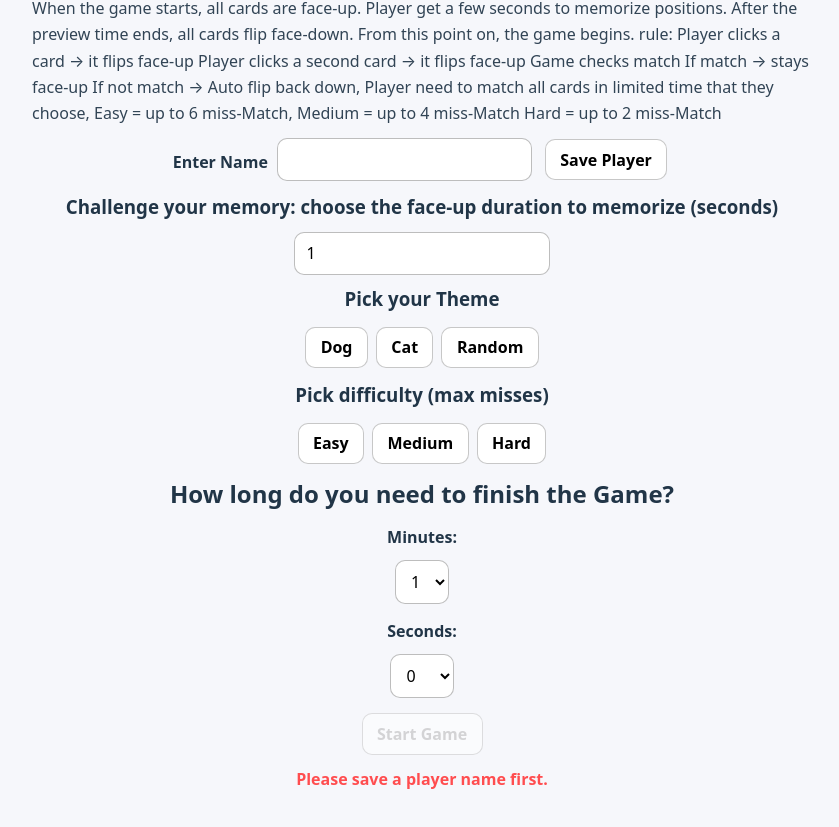
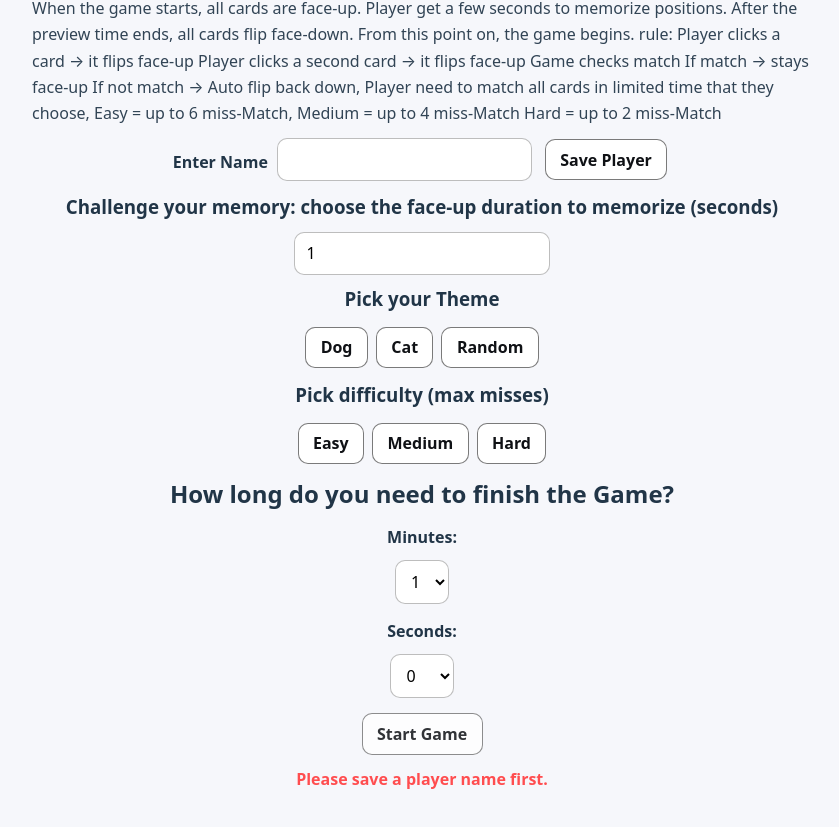
Before and after one commit to mah-davarfa/major-project-3-memory-game, a React (Vite) app: page / in a window 1280 px wide. Shown: the part 435-1262 px from the top of the page, without its empty margins (218-1057 px from the left). Built offline with nearby package versions, Linux system fonts and the light colour scheme.

Commit message:
color for selected button

```diff
--- a/src/App.css
+++ b/src/App.css
@@ -90,7 +90,7 @@ nav a[aria-current="page"] {
   border: 1px solid rgba(43, 91, 215, 0.35);
 }
 
-/* =========================
+/* ==========================
    READABILITY (GameSetup paragraph)
    ========================= */
 
@@ -129,6 +129,7 @@ nav a[aria-current="page"] {
 /* Selected button effect (theme + difficulty) */
 .btn-choice.is-selected {
   border-color: rgba(43, 91, 215, 0.85);
+  color:blue ;
   outline: 3px solid rgba(43, 91, 215, 0.18);
   transform: translateY(-1px);
 }
--- a/src/index.css
+++ b/src/index.css
@@ -53,11 +53,12 @@ p {
 
 button {
   border-radius: 10px;
-  border: 1px solid rgba(0, 0, 0, 0.22);
+  border: 1px solid rgba(0, 0, 0, 0.52);
   padding: 0.55rem 0.9rem;
   font-size: 1rem;
   font-weight: 600;
   font-family: inherit;
+  color: #0f1115;
   background-color: #ffffff;
   cursor: pointer;
   transition: transform 120ms ease, border-color 120ms ease, background-color 120ms ease;
@@ -69,7 +70,7 @@ button:hover {
 }
 
 button:disabled {
-  opacity: 0.55;
+  opacity: 0.85;
   cursor: not-allowed;
   transform: none;
 }
```
